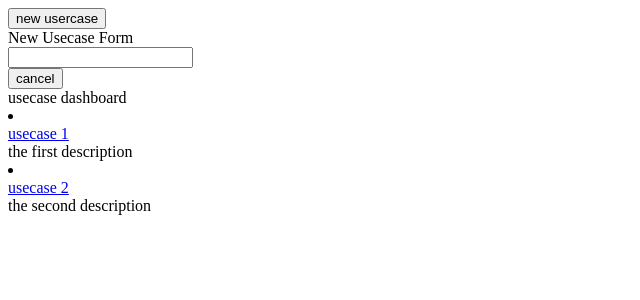
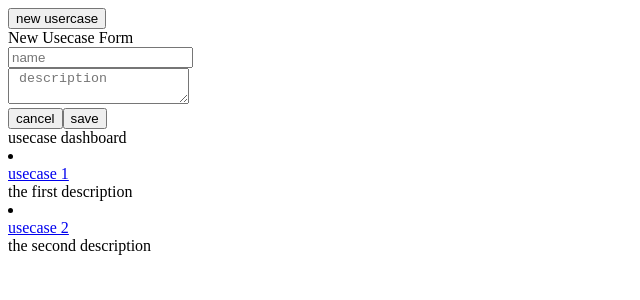
Before and after one commit to pearlcode/usecasecodemapui, a React app: page /usecases in a window 1280 px wide. Both pictures are taken after a click on the button "new usercase". Shown: the top 300 px of the page, without its empty margins (0-640 px from the left). Built offline with nearby package versions, Linux system fonts and the light colour scheme.

Commit message:
Added textarea description 100% coverage 100% pass

```diff
--- a/src/components/usecasemain/usecaseForm.jsx
+++ b/src/components/usecasemain/usecaseForm.jsx
@@ -4,7 +4,7 @@ import React from 'react';
 class UsecaseForm extends React.Component {
     constructor(props) {
         super(props);
-        this.state = { usecaseName: '' };
+        this.state = { name: '' };
         this.handleInputChange = this.handleInputChange.bind(this);
     }
 
@@ -15,17 +15,21 @@ class UsecaseForm extends React.Component {
     };
 
     render() {
-        const { close } = this.props;
-        const { usecaseName } = this.state;
+        const { close, save } = this.props;
+        const { name } = this.state;
         return (
             <div>
                 <div>New Usecase Form</div>
                 <input
+                    placeholder="name"
                     type="text"
-                    name="usecaseName"
-                    value={usecaseName}
+                    name="name"
+                    value={name}
                     onChange={this.handleInputChange}
                 />
+                <div>
+                    <textarea placeholder=" description" name="description" onChange={this.handleInputChange} />
+                </div>
                 <div>
                     <button
                         type="button"
@@ -33,6 +37,14 @@ class UsecaseForm extends React.Component {
                         onClick={close}
                     >
 cancel
+                    </button>
+
+                    <button
+                        type="button"
+                        className="usecase-form-save-button"
+                        onClick={save}
+                    >
+                        save
                     </button>
                 </div>
             </div>
@@ -42,6 +54,10 @@ cancel
 
 UsecaseForm.propTypes = {
     close: propTypes.func.isRequired,
+    save: propTypes.func.isRequired,
+};
+
+UsecaseForm.defaultProps = {
 };
 
 export default UsecaseForm;
--- a/src/components/usecasemain/usecaseMain.jsx
+++ b/src/components/usecasemain/usecaseMain.jsx
@@ -8,6 +8,7 @@ class UsecaseMain extends React.Component {
         this.state = { showNewUserForm: false };
         this.clickNewUsecase = this.clickNewUsecase.bind(this);
         this.clickCloseNewUsecase = this.clickCloseNewUsecase.bind(this);
+        this.clickSaveNewUsecase = this.clickSaveNewUsecase.bind(this);
     }
 
     clickNewUsecase() {
@@ -15,6 +16,10 @@ class UsecaseMain extends React.Component {
     }
 
     clickCloseNewUsecase() {
+        this.setState({ showNewUserForm: false });
+    }
+
+    clickSaveNewUsecase() {
         this.setState({ showNewUserForm: false });
     }
 
@@ -27,7 +32,10 @@ class UsecaseMain extends React.Component {
                 </button>
                 {showNewUserForm && (
                     <UsecaseForm
-                        {...{ close: this.clickCloseNewUsecase }}
+                        {...{
+                            close: this.clickCloseNewUsecase,
+                            save: this.clickSaveNewUsecase,
+                        }}
                     />
                 )}
                 <div className="section-header">usecase dashboard</div>
```
Also changed, not shown: 2 other files (tests, documents, lock files or other folders).
